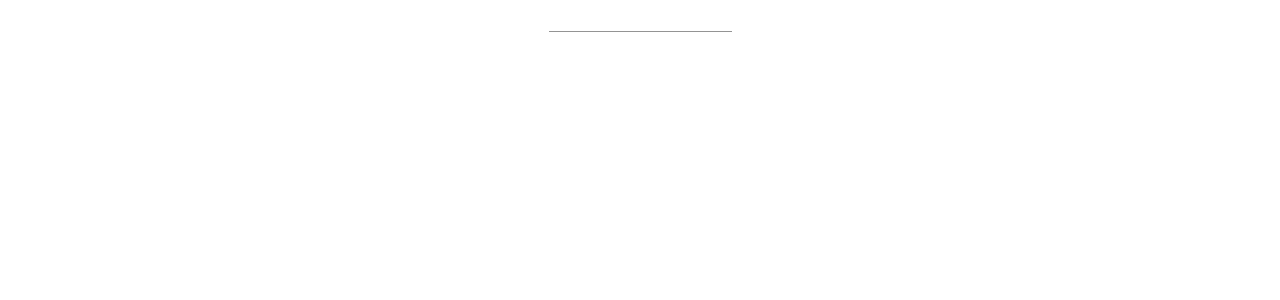
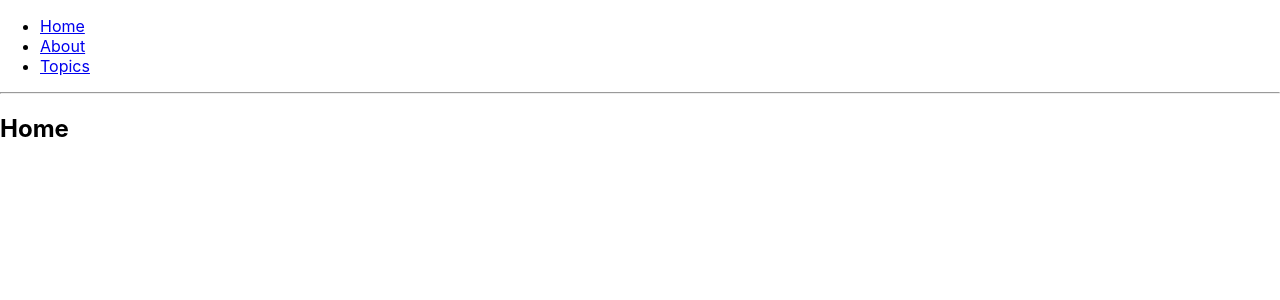
Before and after one commit to spdy999/right-man-front, a React (Create React App) app: page / in a window 1280 px wide. Shown: the top 300 px of the page. Built offline with nearby package versions, Linux system fonts and the light colour scheme.

Commit message:
test routing

```diff
--- a/package.json
+++ b/package.json
@@ -15,6 +15,7 @@
     "react": "^16.8.6",
     "react-apollo": "^2.5.6",
     "react-dom": "^16.8.6",
+    "react-router-dom": "^5.0.0",
     "react-scripts": "3.0.1",
     "typescript": "3.4.5"
   },
@@ -40,6 +41,7 @@
     ]
   },
   "devDependencies": {
-    "@types/material-ui": "^0.21.6"
+    "@types/material-ui": "^0.21.6",
+    "@types/react-router-dom": "^4.3.3"
   }
 }
--- a/src/App.tsx
+++ b/src/App.tsx
@@ -2,7 +2,8 @@
 import { ApolloProvider } from 'react-apollo';
 import './App.css';
 import ApolloClient from 'apollo-boost';
-import MyForm from './components/MyForm';
+import BasicExample from './components/Example';
+// import MyForm from './components/MyForm';
 
 const client = new ApolloClient({
   uri: 'http://localhost:5000/graphql',
@@ -12,9 +13,10 @@
   render() {
     return (
       <ApolloProvider client={client}>
-        <div style={{ textAlign: 'center' }}>
+        <BasicExample />
+        {/* <div style={{ textAlign: 'center' }}>
           <MyForm onSubmit={() => {}} />
-        </div>
+        </div> */}
       </ApolloProvider>
     );
   }
--- /dev/null
+++ b/src/components/Example.tsx
@@ -0,0 +1,80 @@
+import React from 'react';
+import { BrowserRouter as Router, Route, Link } from 'react-router-dom';
+
+function BasicExample() {
+  return (
+    <Router>
+      <div>
+        <ul>
+          <li>
+            <Link to="/">Home</Link>
+          </li>
+          <li>
+            <Link to="/about">About</Link>
+          </li>
+          <li>
+            <Link to="/topics">Topics</Link>
+          </li>
+        </ul>
+
+        <hr />
+
+        <Route exact path="/" component={Home} />
+        <Route path="/about" component={About} />
+        <Route path="/topics" component={Topics} />
+      </div>
+    </Router>
+  );
+}
+
+function Home() {
+  return (
+    <div>
+      <h2>Home</h2>
+    </div>
+  );
+}
+
+function About() {
+  return (
+    <div>
+      <h2>About</h2>
+    </div>
+  );
+}
+
+function Topics({ match }) {
+  return (
+    <div>
+      <h2>Topics</h2>
+      <ul>
+        <li>
+          <Link to={`${match.url}/rendering`}>Rendering with React</Link>
+        </li>
+        <li>
+          <Link to={`${match.url}/components`}>Components</Link>
+        </li>
+        <li>
+          <Link to={`${match.url}/props-v-state`}>Props v. State</Link>
+        </li>
+      </ul>
+
+      <Route path={`${match.path}/:topicId`} component={Topic} />
+      <Route
+        exact
+        path={match.path}
+        render={() => <h3>Please select a topic.</h3>}
+      />
+    </div>
+  );
+}
+
+function Topic({ match }) {
+  return (
+    <div>
+      <h3>{match.params.topicId}</h3>
+    </div>
+  );
+}
+
+export default BasicExample;
--- a/src/components/MyForm.tsx
+++ b/src/components/MyForm.tsx
@@ -1,10 +1,24 @@
 import React from 'react';
-import TextField from '@material-ui/core/TextField';
+// import TextField from '@material-ui/core/TextField';
+// import { Formik, Form } from 'formik';
 
-interface Props {
-  onSubmit: () => void;
-}
+// interface Props {
+//   onSubmit: () => void;
+// }
 
-export default function MyForm(props: Props) {
-  return <TextField />;
-}
+// export default function MyForm(props: Props) {
+//   return (
+//     <Formik
+//       initialValues={{ firstName: '', lastName: '', email: '' }}
+//       onSubmit={values => {
+//         onSubmit(values);
+//       }}
+//     >
+//       {() => {
+//         <Form>
+//           <TextField />;
+//         </Form>;
+//       }}
+//     </Formik>
+//   );
+// }
```
Also changed, not shown: 1 other file (tests, documents, lock files or other folders).
